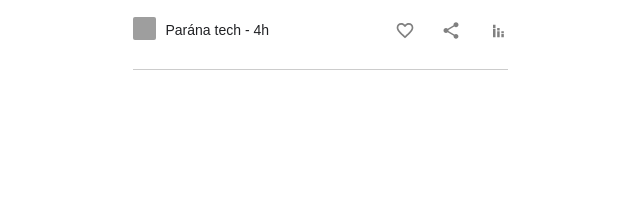
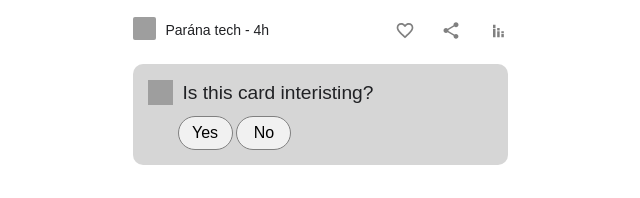
Before and after one commit to WelderMileu/google_mobile_clone, a plain HTML site: page index.html in a window 1280 px wide. Shown: the part 1024-1222 px from the top of the page, without its empty margins (320-960 px from the left). Before the commit the page ends 1094 px from the top, so only its background shows below. Drawn offline with Linux system fonts and the light colour scheme; grey boxes are pictures that could not be loaded.

Commit message:
adicionando o card de info

```diff
--- a/index.html
+++ b/index.html
@@ -73,6 +73,17 @@
 								<img src="./img/stacked_bar_chart_black_24dp.svg">
 							</div>
 						</div>
+
+						<div class="info">
+							<div>
+								<img src="https://imagensemoldes.com.br/wp-content/uploads/2020/04/imagem-google-logo-com-fundo-transparente-1.png" alt="" width="25px" height="25px">
+								<h3>Is this card interisting?</h3>
+							</div>
+							<div>
+								<button>Yes</button>
+								<button>No</button>
+							</div>
+						</div>
 					</div>
 				</div>
 
--- a/style.css
+++ b/style.css
@@ -143,3 +143,45 @@ body {
 .container .modile_first .noticies .card .header .icons img {
 	width: 20px;
 }
+
+.container .modile_first .noticies .card .info {
+	margin-top: 20px;
+	margin-bottom: 10px;
+	width: 100%;
+	background-color: #cccc;
+	border-radius: 10px;
+	padding: 15px;
+}
+
+.container .modile_first .noticies .card .info div:nth-child(1) {
+	display: flex;
+	flex-direction: row;
+	align-items: center;
+}
+
+.container .modile_first .noticies .card .info div:nth-child(1) img {
+	margin-right: 10px;
+}
+
+.container .modile_first .noticies .card .info div:nth-child(1) h3 {
+	font-size: 1.2rem;
+	font-weight: 300;
+}
+
+.container .modile_first .noticies .card .info div:nth-child(2) {
+	margin-left: 30px;
+	margin-top: 10px;
+}
+
+.container .modile_first .noticies .card .info div:nth-child(2) button {
+	border: none;
+	border-radius: 100px;
+	border: 1px solid gray;
+	background-color: #f1f1f1;
+
+	width: 55px;
+	padding: 7px;
+
+	font-size: 16px;
+	font-family: arial, sans-serif;
+}
```
